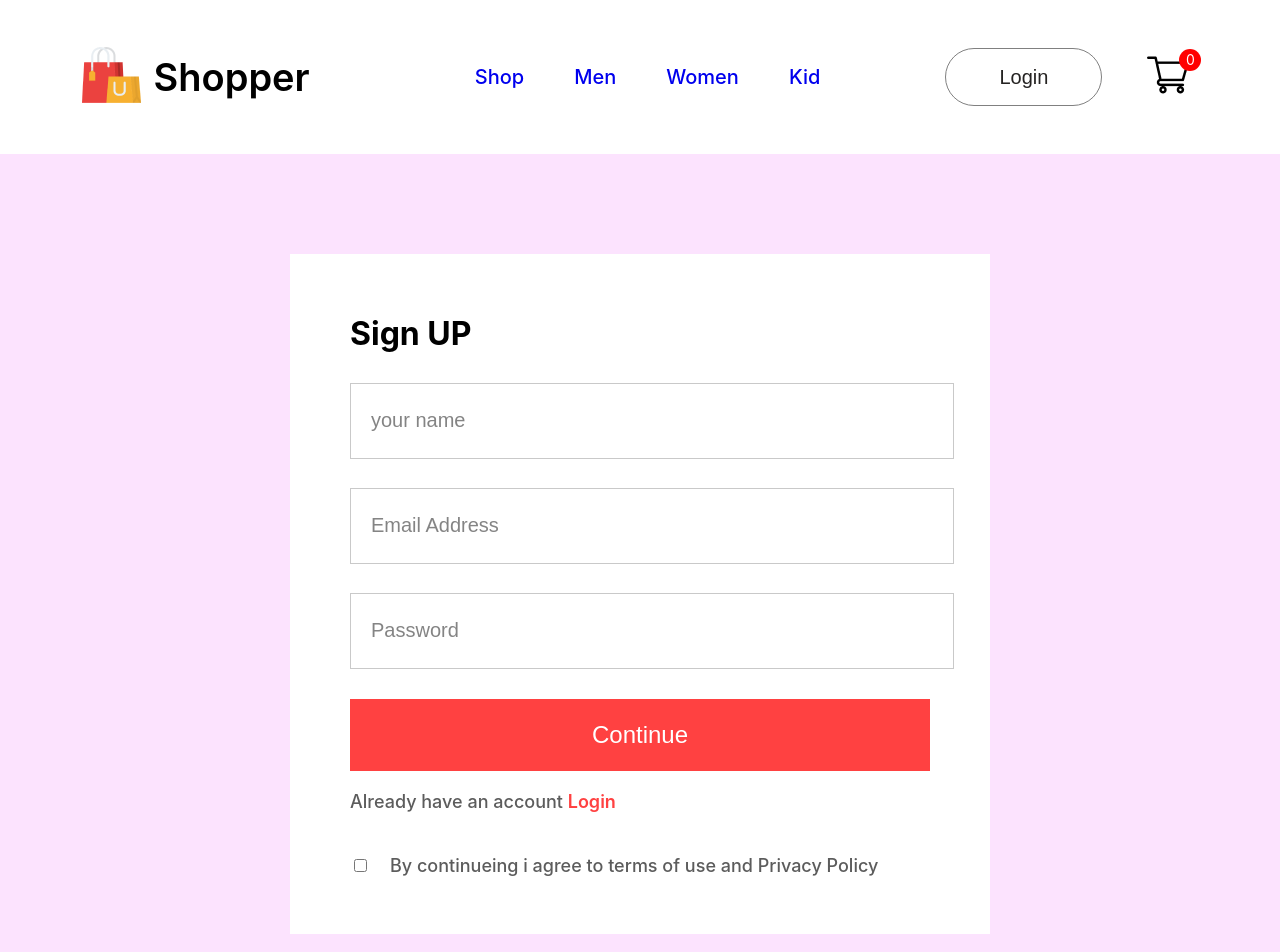
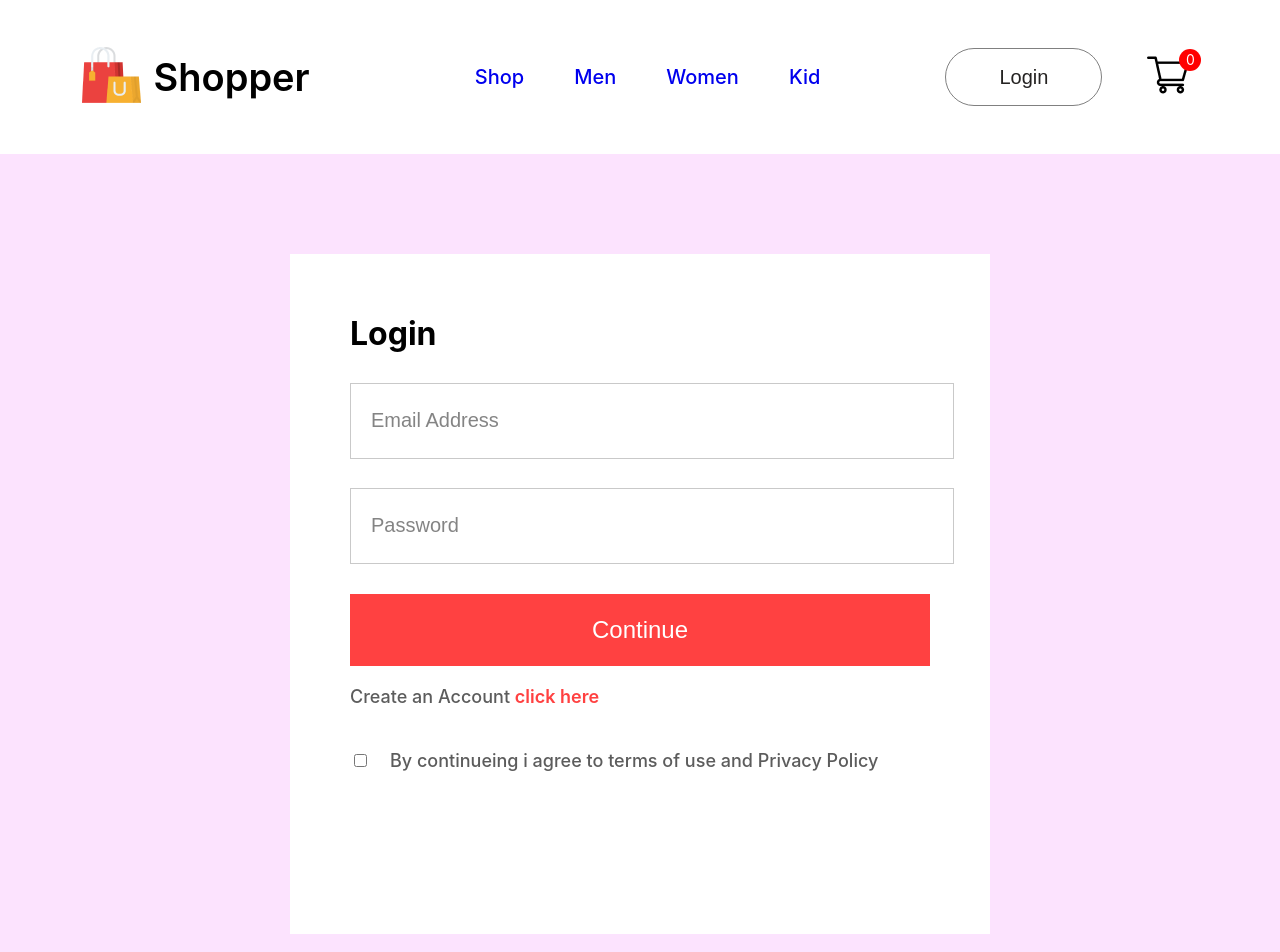
Before and after one commit to RishabhPariharGit/React-Project, a React (Create React App) app in the folder frontend/: page /login in a window 1280 px wide. Shown: the top 952 px of the page. Built offline with nearby package versions, Linux system fonts and the light colour scheme.

Commit message:
added the logic for login authentication

```diff
--- a/frontend/src/Pages/LoginSignup.jsx
+++ b/frontend/src/Pages/LoginSignup.jsx
@@ -1,18 +1,49 @@
 import React from 'react'
+import { useState } from "react";
 import './Css/LoginSignup.css'
 
+
+
+
 export default function LoginSignup() {
+
+  const [state, setstate] = useState("Login");
+  const [formData,setFormData] = useState({
+    username:"",
+    password:"",
+    email:""
+  })
+
+  const changeHandler = (e) =>{
+    setFormData({...formData,[e.target.name]:e.target.value})
+  }
+
+  const login = async () =>{
+console.log("login",formData);
+  }
+
+  const signup = async () =>{
+    console.log("signup",formData);
+  }
+
+
+
   return (
     <div className="main-cont-Login">
       <div className="loginSignup-cont">
-        <h1>Sign UP</h1>
+        <h1>{state}</h1>
         <div className="loginSignup-fields">
-          <input type='text' placeholder='your name'/>
-          <input type='email' placeholder='Email Address'/>
-          <input type='password' placeholder='Password'/>
+          {state==="Sign up"?<input  name='username' value={formData.username} onChange={changeHandler} type='text' placeholder='your name'/>:<></>}
+          <input name='email' value={formData.email} onChange={changeHandler} type='email' placeholder='Email Address'/>
+          <input name='password' value={formData.password} onChange={changeHandler} type='password' placeholder='Password'/>
         </div>
-        <button>Continue</button>
-        <p className="loginsignup-login">Already have an account <span>Login</span></p>
+        <button onClick={()=>{ state === "Login" ? login():signup()}}>Continue</button>{state === "Sign up"?<p className="loginsignup-login">Already have an account <span onClick={()=>{
+          setstate("Login");
+        }}>Login</span></p>:<p className="loginsignup-login">Create an Account <span onClick={()=>{
+          setstate("Sign up");
+        }}>click here</span></p>}
+        {/* <p className="loginsignup-login">Already have an account <span>Login</span></p> */}
+
         <div className="loginsignup-agree">
           <input type='checkbox' name='' id='' />
           <p>By continueing i agree to terms of use and Privacy Policy</p>
```
